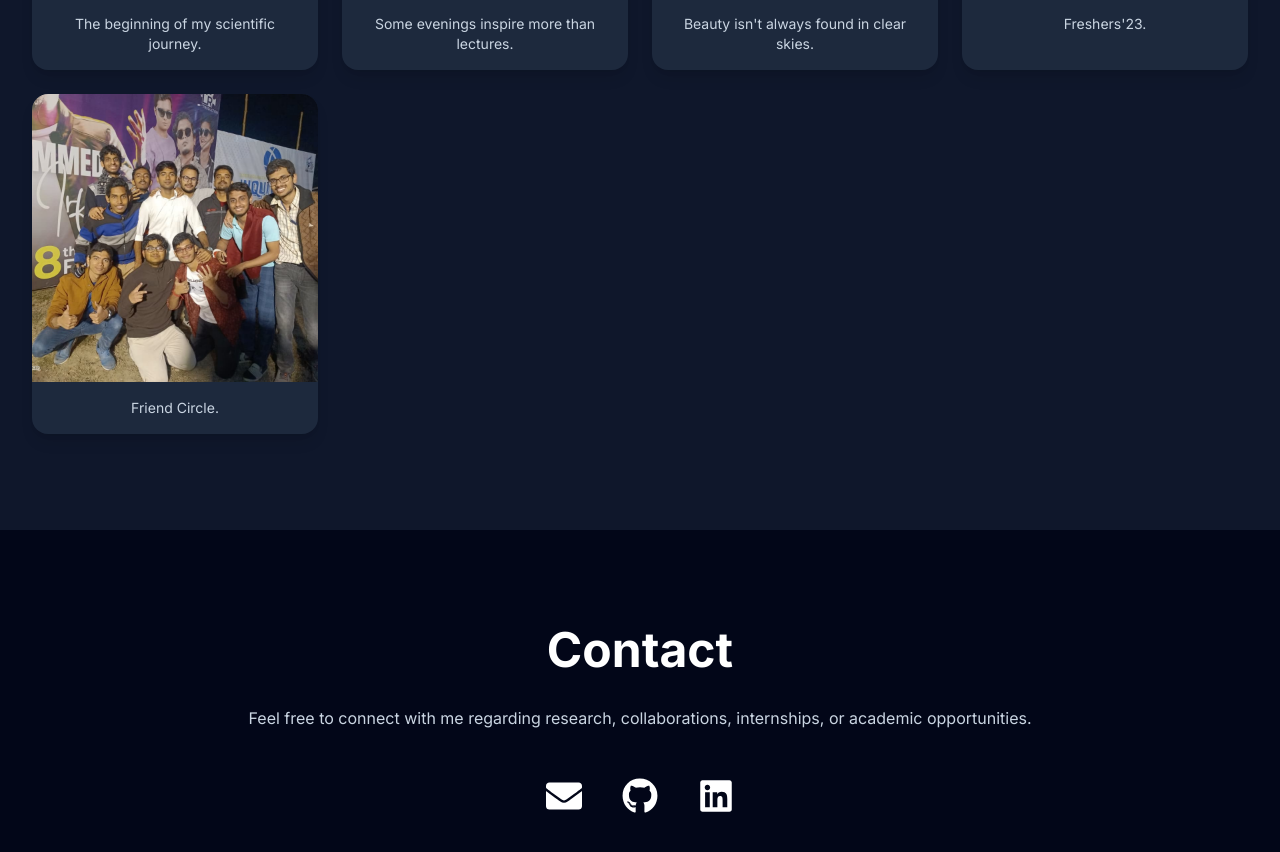
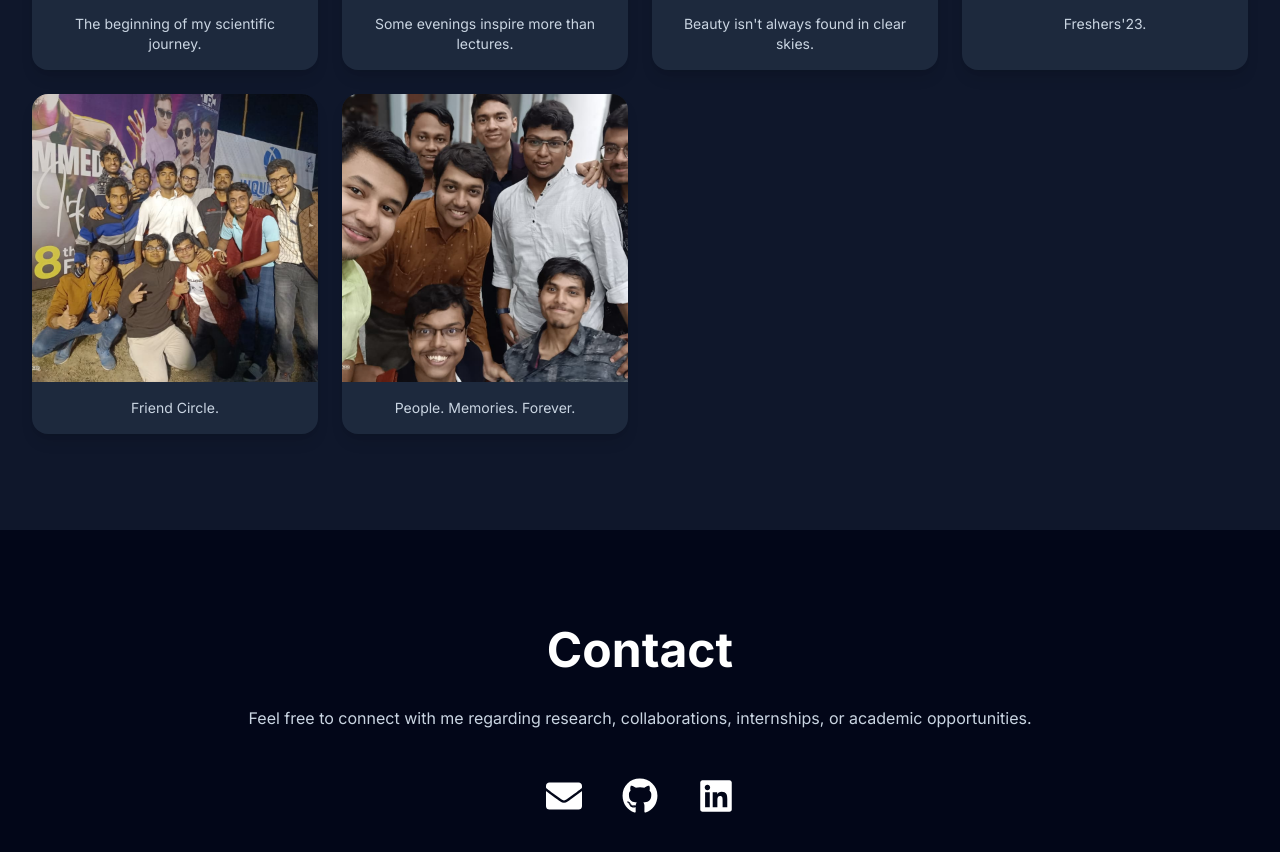
Before and after one commit to Rupak-723/rupak-portfolio, a Next.js app: page / in a window 1280 px wide. Shown: the part 6630-7482 px from the top of the page. Built offline with nearby package versions, Linux system fonts and the light colour scheme.

Commit message:
Update Gallery.tsx

```diff
--- a/components/Gallery.tsx
+++ b/components/Gallery.tsx
@@ -22,6 +22,13 @@ const images = [
     src: "/images/Friend Circle.jpeg",
     caption: "Friend Circle.",
   },
+
+  {
+    src: "/images/Friends.jpeg",
+    caption: "People. Memories. Forever.",
+  },
+
+
 ];
 
 export default function Gallery() {
```
